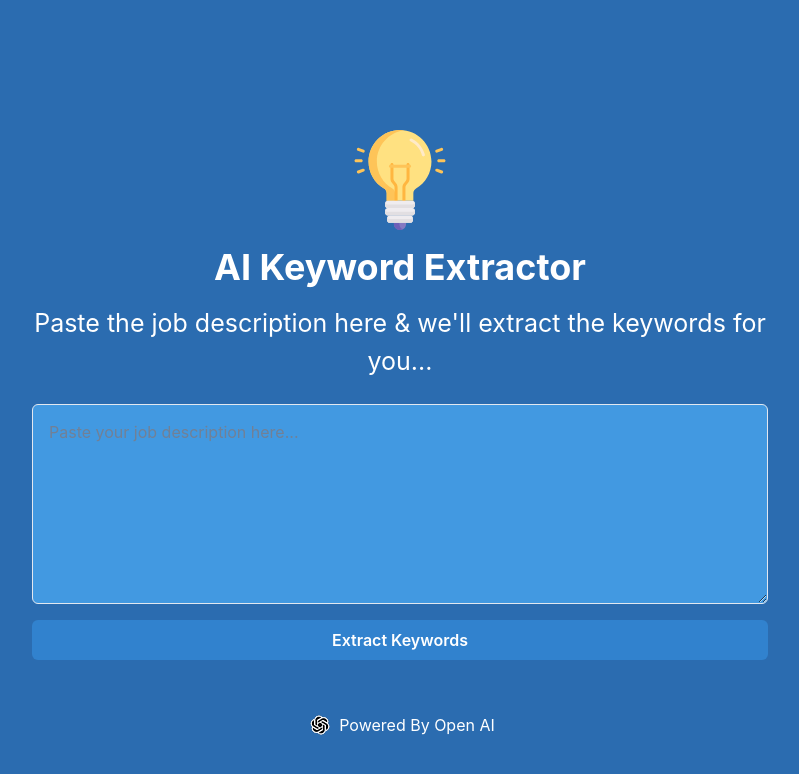
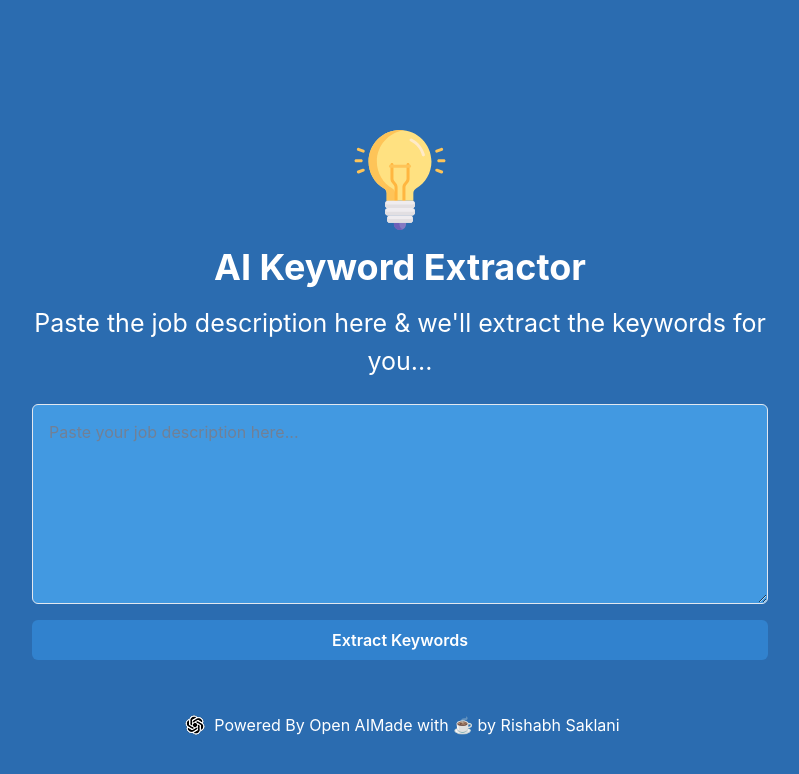
Before and after one commit to rishabhsaklani08/AI-Keyword-Extractor, a React (Vite) app: page / in a window 1280 px wide. Shown: the top 774 px of the page, without its empty margins (240-1039 px from the left). Built offline with nearby package versions, Linux system fonts and the light colour scheme.

Commit message:
#minor changes

```diff
--- a/src/components/Footer.jsx
+++ b/src/components/Footer.jsx
@@ -6,6 +6,7 @@ const Footer = () => {
             <Flex justifyContent='center' alignItems='center'>
                 <Image src={logo} marginRight={1} />
                 <Text>Powered By Open AI</Text>
+                <Text>Made with ☕ by Rishabh Saklani</Text>
             </Flex>
         </Box>
     )
```
